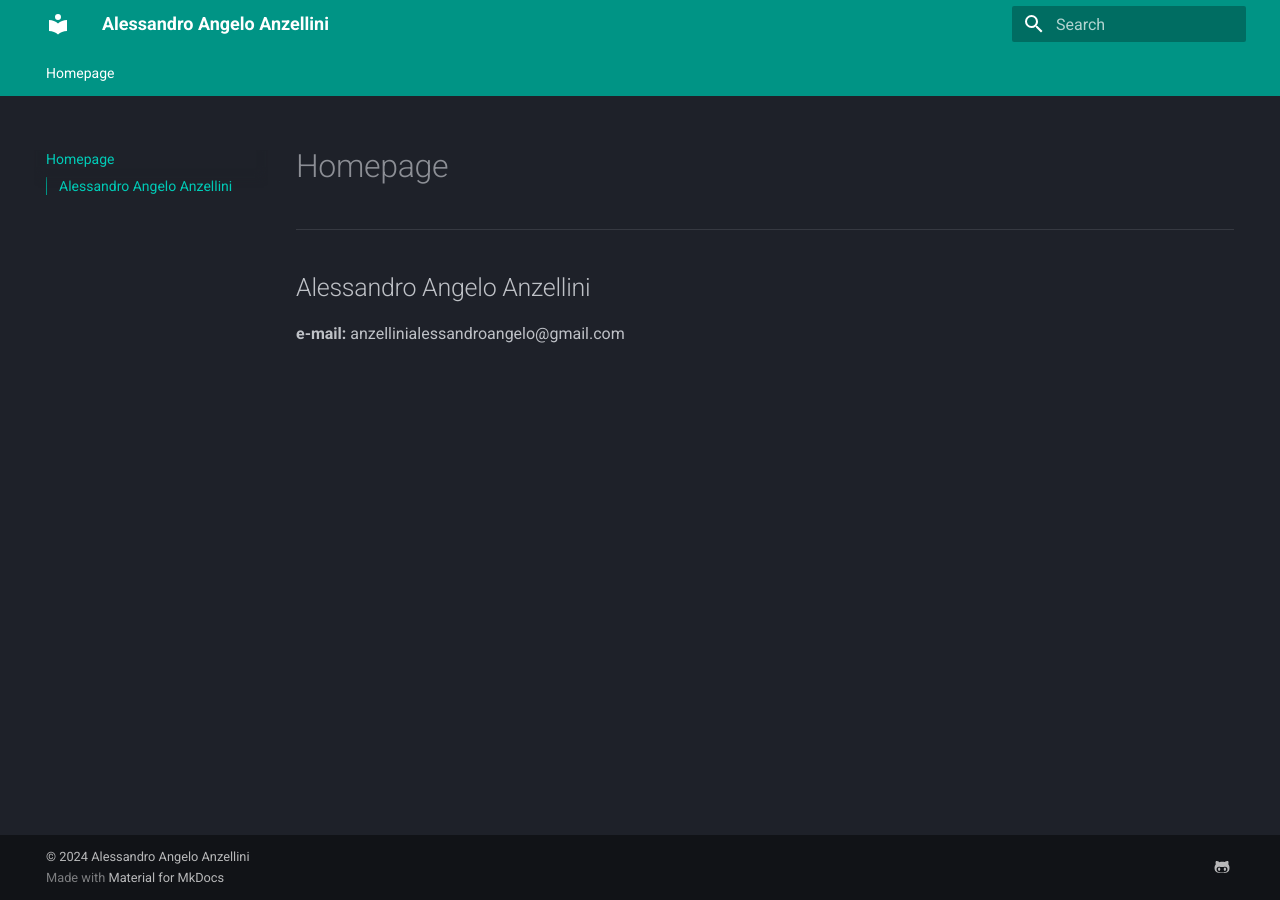
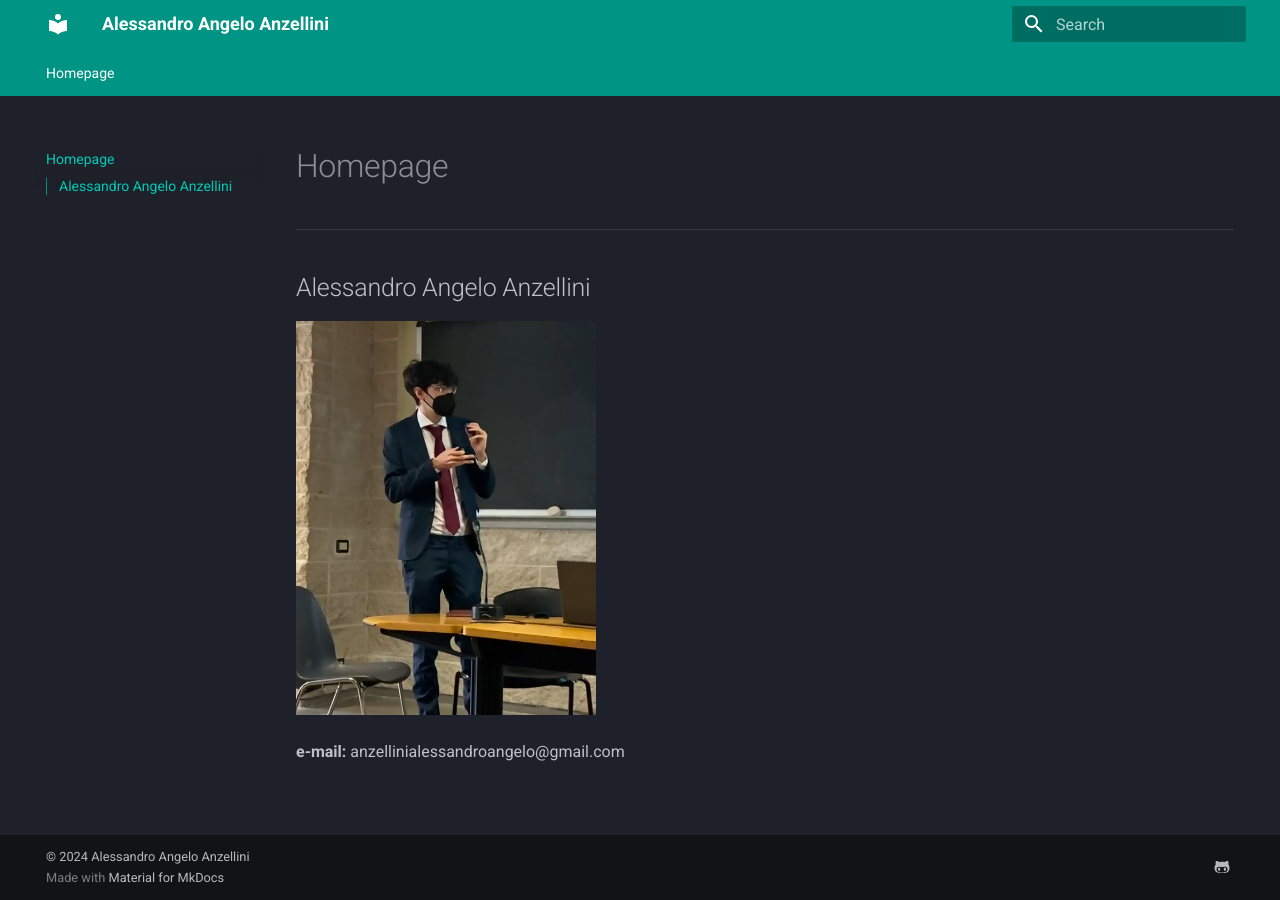
Before and after one commit to Alexanderis1/Teaching, an MkDocs documentation site: the page built from docs/index.md, in a window 1280 px wide. Built offline with MkDocs 1.6.1 and Material for MkDocs 9.7.7, drawn with Linux system fonts in a browser that asks for light colours.

Commit message:
Update index.md

```diff
--- a/docs/index.md
+++ b/docs/index.md
@@ -4,7 +4,7 @@
 
 ## Alessandro Angelo Anzellini
 
-
+![Profile](media/pg.jpg){ width=300 }
 
 
 **e-mail:** anzellinialessandroangelo@gmail.com
```
